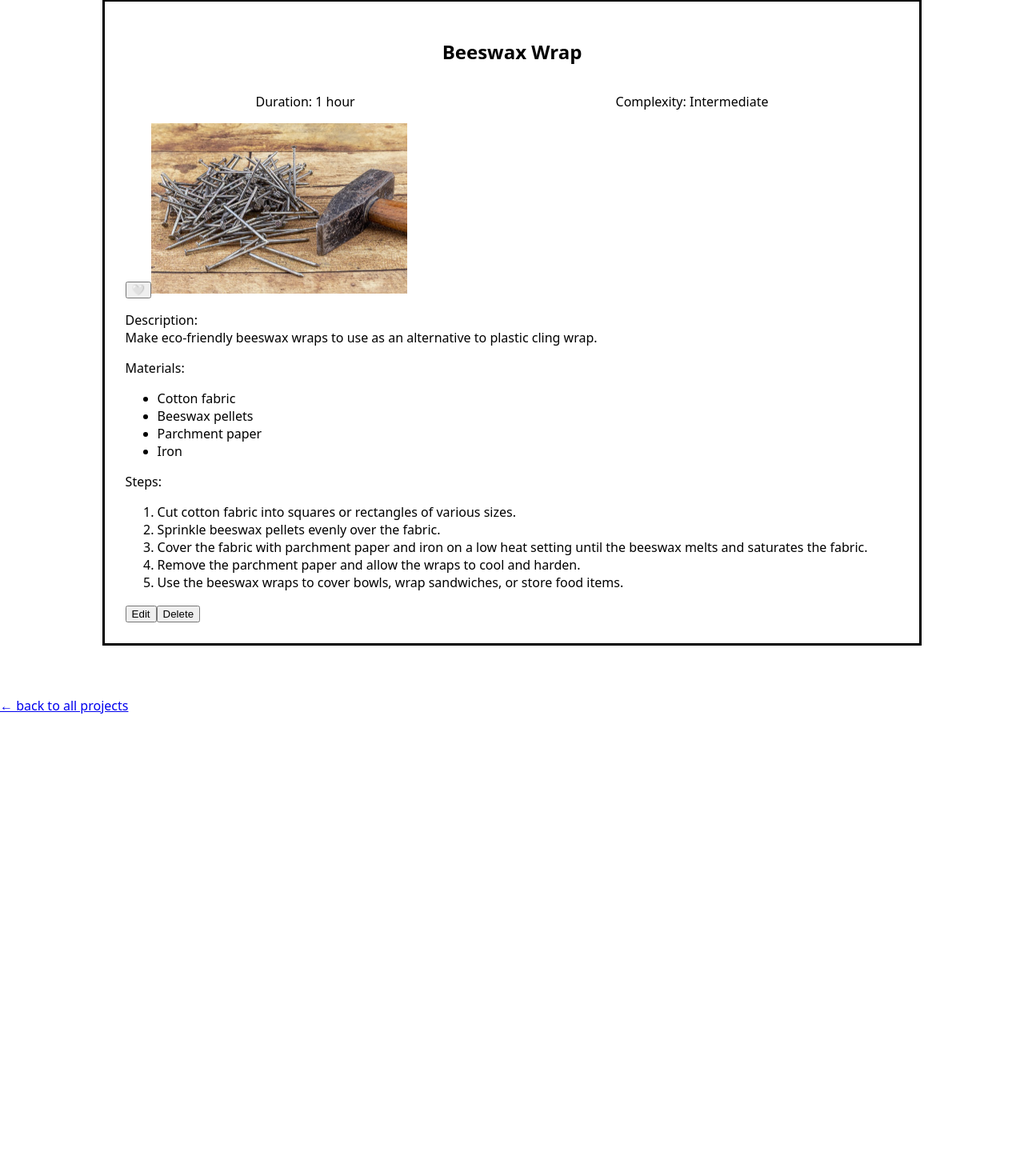
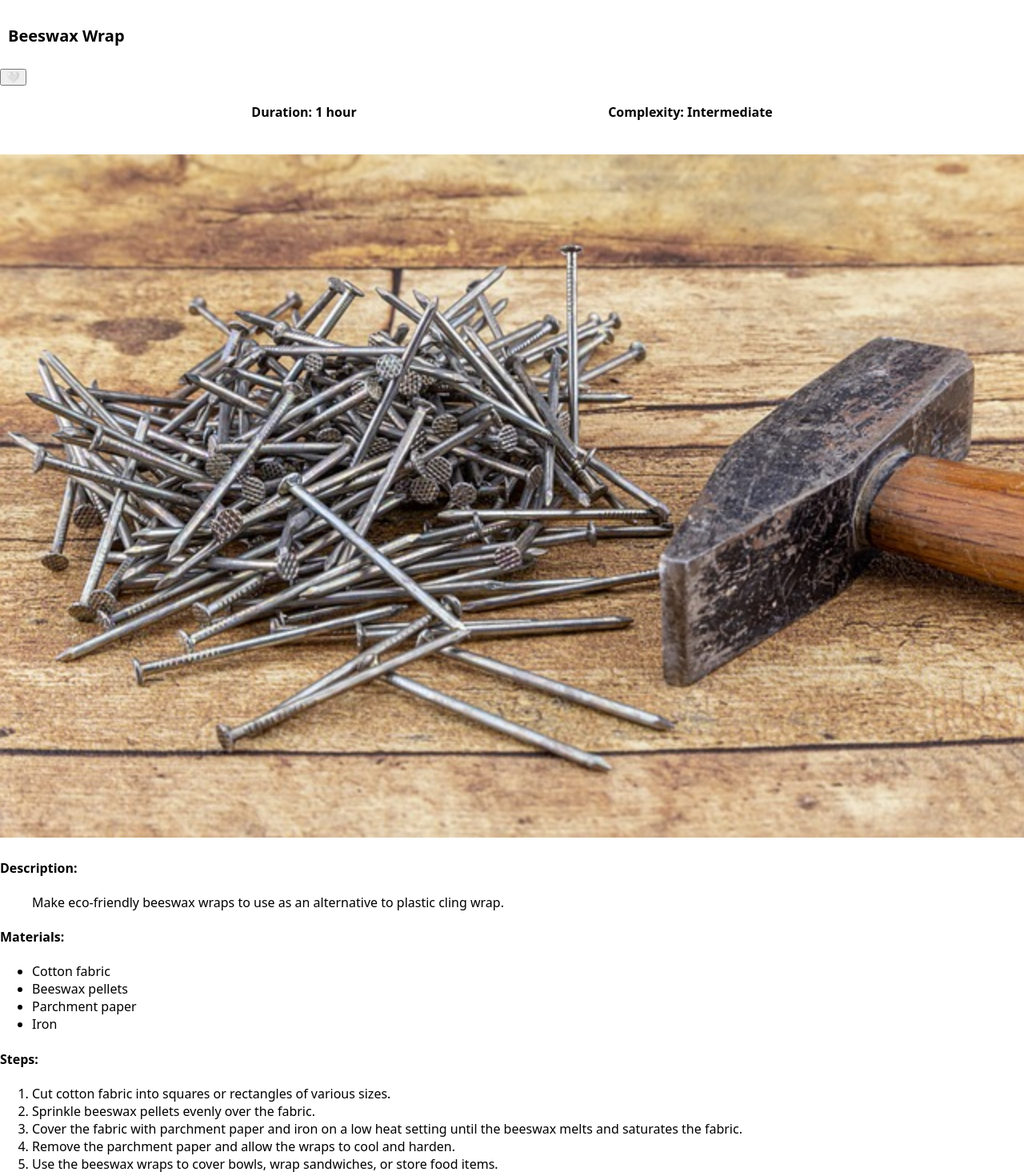
Before and after one commit to jana-scheidemann/DIY-App, a Next.js app: page /projects/beeswax-wrap in a window 1280 px wide. Shown: the part 65-1535 px from the top of the page at 80% size. Before the commit the page ends 958 px from the top, so only its background shows below. Built offline with nearby package versions, Linux system fonts and the light colour scheme.

Commit message:
add and change styling in DetailsPage, transfer link back to overview from _slug to DetailsPage

```diff
--- a/components/ProjectDetails.js
+++ b/components/ProjectDetails.js
@@ -5,6 +5,9 @@ import ModalEdit from "@/components/ModalEdit";
 import { useState } from "react";
 import router from "next/router";
 import FavoriteButton from "./FavoriteButton";
+import { StyledGlobalContainer } from "./StyledComponents.js/StyledGlobalContainer";
+import StyledButton from "./StyledComponents.js/StyledButtons";
+import Link from "next/link";
 
 export default function ProjectDetails({
   currentProject,
@@ -55,45 +58,49 @@ export default function ProjectDetails({
 
   return (
     <>
-      <StyledProjectContainer>
+      <StyledHeadline>DIY APP</StyledHeadline>
       <StyledHeadline2>{title}</StyledHeadline2>
-
-        <StyledProjectDetailsContainer>
-          <p>Duration: {duration}</p>
-          <p>Complexity: {complexity}</p>
-        </StyledProjectDetailsContainer>
       <FavoriteButton
         id={id}
         onToggleFavorite={onToggleFavorite}
         isFavorite={currentProject.favorite}
       />
 
+      <StyledProjectDetailsContainer>
+        <h4>Duration: {duration}</h4>
+        <h4>Complexity: {complexity}</h4>
+      </StyledProjectDetailsContainer>
+
       <Image
+        style={{ marginBlockStart: "1.33em" }}
         src={image}
         width={320}
         height={213}
+        layout="responsive"
         alt="dummy image with nails and hammer"
       />
 
-        <p>
-          Description:
-          <br /> {description}
-        </p>
-        <p>Materials:</p>
+      <h4>Description:</h4>
+      <StyledDescription>{description}</StyledDescription>
+      <h4>Materials:</h4>
       <ul>
         {materials.map((material, index) => (
           <li key={index}>{material}</li>
         ))}
       </ul>
-        <p>Steps:</p>
+      <h4>Steps:</h4>
       <ol>
         {steps.map((step) => (
           <li key={step.id}>{step.desc}</li>
         ))}
       </ol>
-        <button onClick={handleEdit}>Edit</button>
-        <button onClick={handleDelete}>Delete</button>
-      </StyledProjectContainer>
+
+      <StyledProjectDetailsContainer>
+        <StyledLink href={"/"}>← Back to all projects</StyledLink>
+        <StyledButton onClick={handleEdit}>Edit</StyledButton>
+        <StyledButton onClick={handleDelete}>Delete</StyledButton>
+      </StyledProjectDetailsContainer>
+
       {modalEdit && (
         <ModalEdit
           currentProject={currentProject}
@@ -111,18 +118,47 @@ export default function ProjectDetails({
   );
 }
 
-const StyledProjectContainer = styled.div`
-  border: solid black;
-  width: 80vw;
-  padding: 2vw;
-  margin: 5vw 10vw;
-`;
+// const StyledProjectContainer = styled.div`
+//   //background-color: #5086f2;
+//   background-color: white;
+//   // border: 1px solid black;
+//   //border-radius: 20px;
+//   margin-left: 40px;
+//   margin-right: 40px;
+//   border-radius: 50px;
+// `;
 
 const StyledHeadline2 = styled.h2`
-  text-align: center;
+  background-color: var(--background-color-blue);
+  text-align: left;
+  border-radius: 10px;
+  padding: 10px;
+  font-size: 20px;
 `;
 
 const StyledProjectDetailsContainer = styled.div`
   display: flex;
-  justify-content: space-around;
+  justify-content: space-evenly;
+  text-align: center;
 `;
+const StyledDescription = styled.p`
+  padding-left: 40px;
+`;
+const StyledHeadline = styled.h1`
+  text-align: center;
+`;
+
+const StyledLink = styled(Link)`
+  background-color: var(--background-color-blue);
+  color: var(--text-color);
+  font-size: 14px;
+  border-radius: 20px;
+  box-shadow: 0 2px 4px rgba(0, 0, 0, 0.2);
+  text-decoration: none;
+  padding: 5px;
+  margin: 5px 0;
+
+  display: flex;
+  flex-direction: row;
+  align-items: center;
+`;
```
Lines whose indentation alone changed are shown as unchanged.
